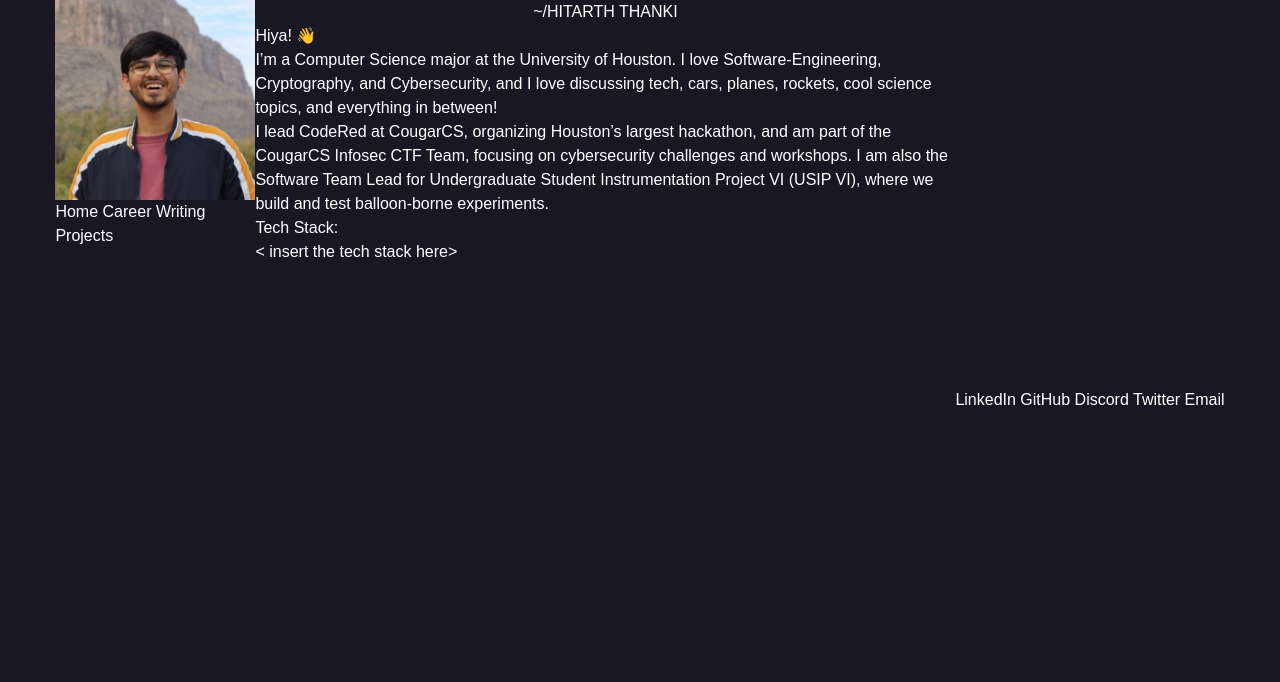
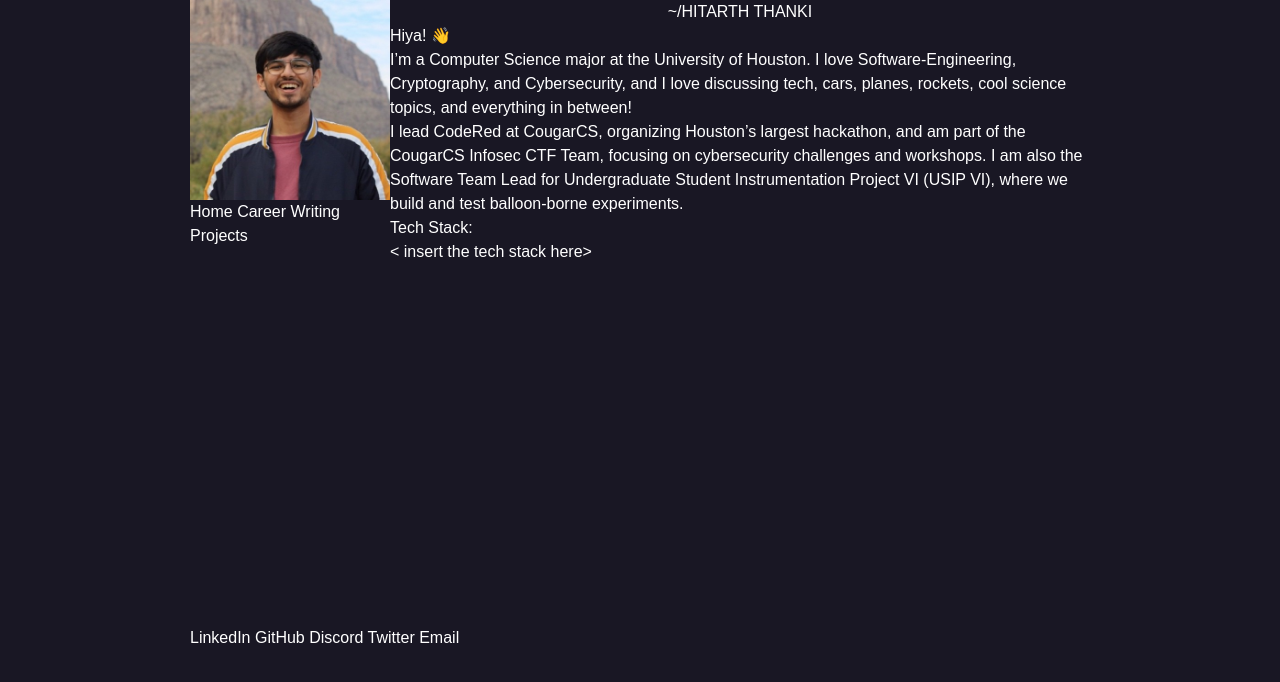
Before and after one commit to brohudev/v2, an Astro site: page / in a window 1280 px wide. Built offline with nearby package versions, Linux system fonts and the light colour scheme; Astro itself is replaced by a stand-in of ours.

Commit message:
fix footer in place

```diff
--- a/src/layouts/base-layout.astro
+++ b/src/layouts/base-layout.astro
@@ -15,19 +15,26 @@ const { pageName } = Astro.props; //get the correct page name to set. in the tit
         <title>~ | Hitarth Thanki</title>
         <link rel="icon" type="image/x-icon" href="/logo.ico">
     </head>
-    <body class="bg-Base flex justify-center items-center h-screen">
+    <body class="bg-Base flex flex-col justify-center items-center h-screen">
+        <!-- Wrapper Container -->
+        <div class="bg-base w-[900px] h-full flex flex-col">
             <!-- Main Container -->
-        <div class="bg-base w-[900px] h-full flex ">
+            <div class="flex flex-1">
+                <!-- Aside Component -->
                 <div class="h-full w-[200px] bg-Base">
                     <Aside />
                 </div>
 
+                <!-- Main Content -->
                 <div class="flex flex-col items-center flex-1 bg-Base">
                     <Title page={pageName} />
                     <slot />
                 </div>
             </div>
 
-        <Footer /> <!--todo fix the css. this is going to the right of the main container for some reason.-->
-    </body>
-</html>
+            <!-- Footer -->
+            <footer class="fixed bottom-[150px] w-full">
+                <Footer />
+            </footer>
+        </div>
+    </body></html>
```
Lines whose indentation alone changed are shown as unchanged.
